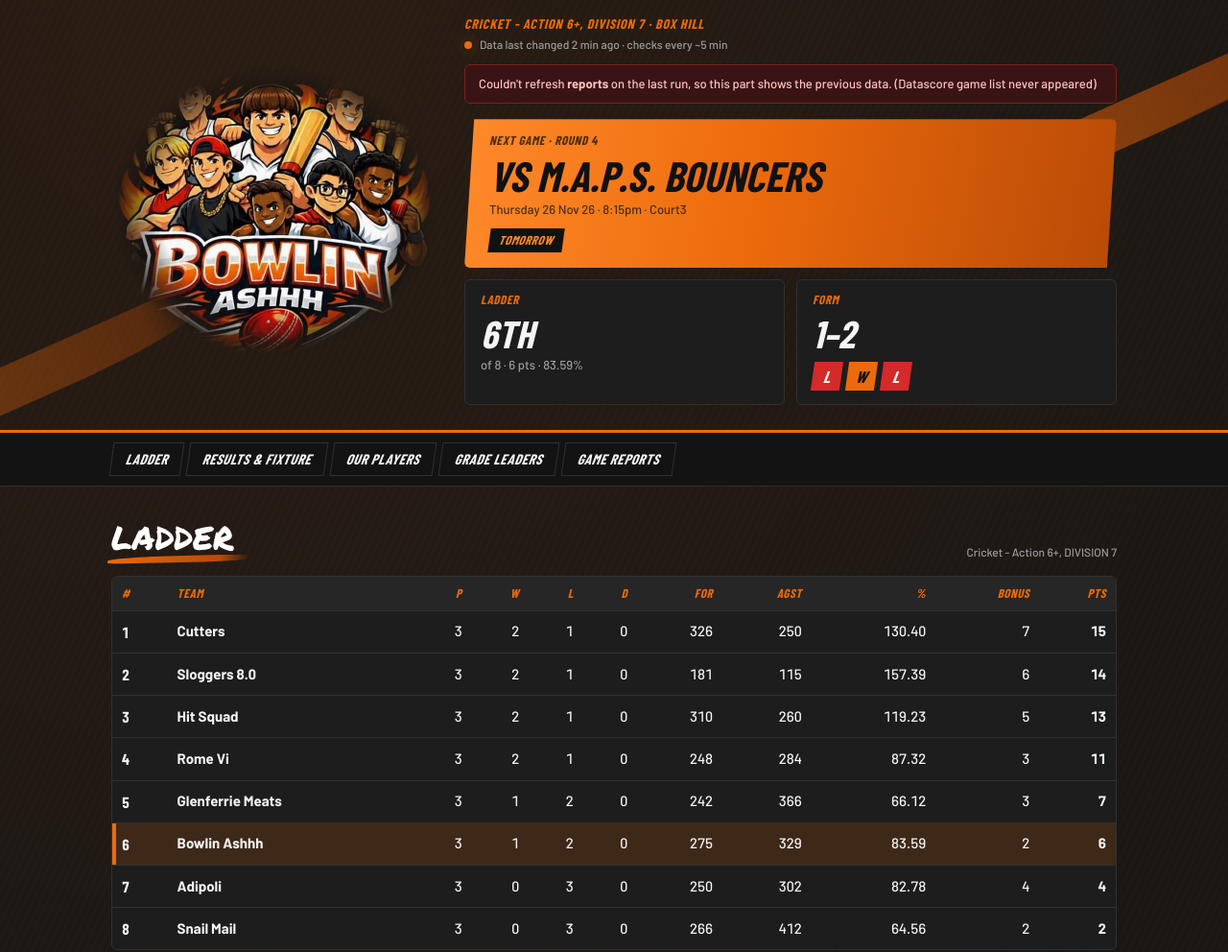
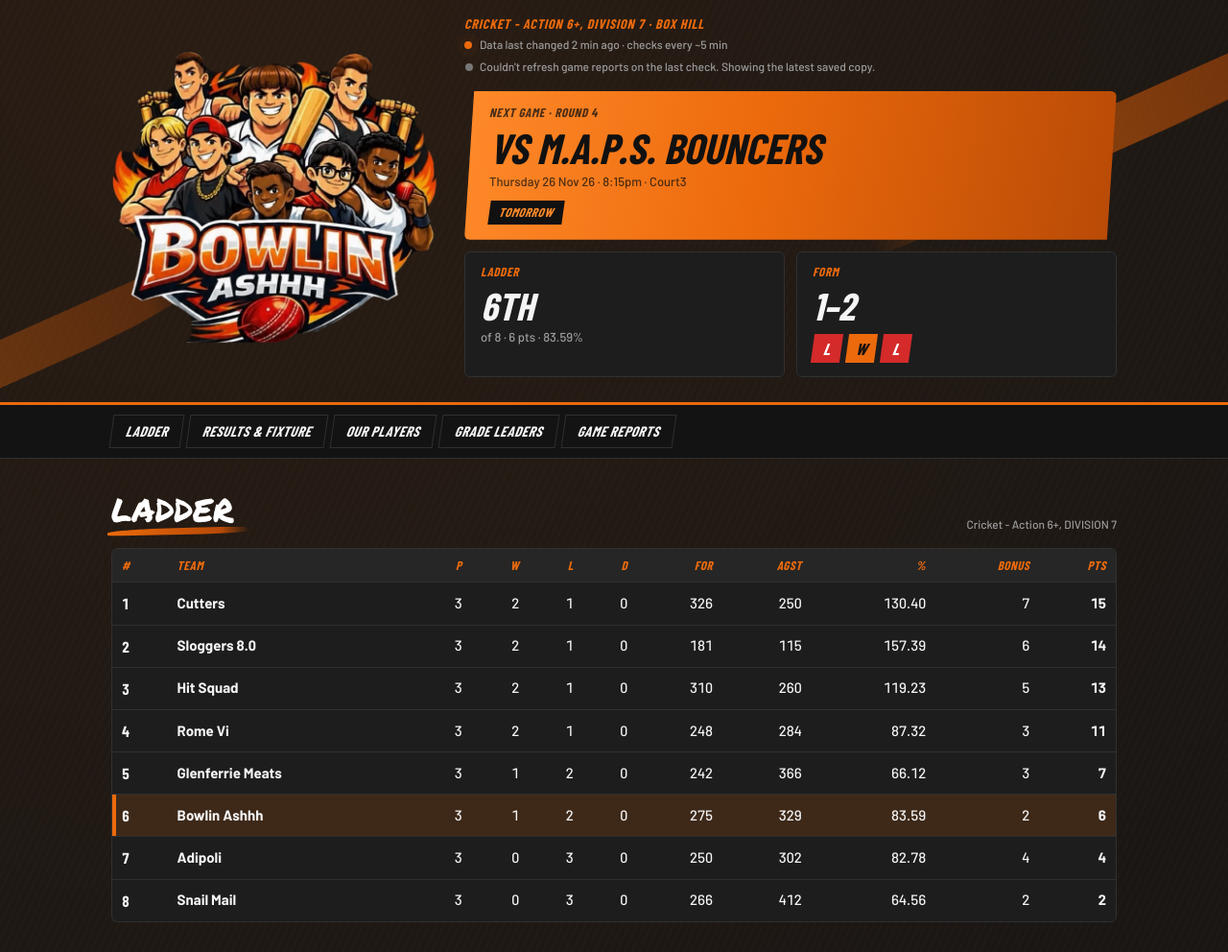
Before and after one commit to anthonysidotigh/bowlinash, a plain HTML site: page index.html in a window 1280 px wide. Shown: the top 992 px of the page at 96% size. Drawn offline with nearby package versions, Linux system fonts and the light colour scheme; a web font is replaced by a local one.

Commit message:
Transparent logo, quieter error notice, fix reopening the game list
- Logo cut out with a transparent background (no dark halo); webp
- Errors show as one short muted line; details in the tooltip
- Scraper: reopen Datascore's game list by typing then deleting one
  character (clicking only opens it the first time)

Co-Authored-By: Claude Opus 5.5 <noreply@anthropic.com>
Claude-Session: https://claude.ai/code/session_016d6NcDtGfNJtf4C2j2fdF6

```diff
--- a/index.html
+++ b/index.html
@@ -33,9 +33,7 @@
   .streak.s1{width:520px;right:-120px;top:120px}
   .streak.s2{width:380px;left:-160px;bottom:30px;opacity:.35}
   .head{position:relative;display:grid;grid-template-columns:minmax(0,340px) minmax(0,1fr);gap:28px;align-items:center}
-  .brand img{display:block;width:100%;height:auto;
-    -webkit-mask-image:radial-gradient(ellipse 50% 50% at 50% 50%,#000 70%,transparent 100%);
-            mask-image:radial-gradient(ellipse 50% 50% at 50% 50%,#000 70%,transparent 100%)}
+  .brand img{display:block;width:100%;height:auto}
   .eyebrow{font:italic 800 14px/1 var(--cond);letter-spacing:.06em;text-transform:uppercase;color:var(--orange)}
   .status{display:flex;gap:8px;align-items:center;font-size:12px;color:var(--muted);margin-top:6px}
   .dot{width:8px;height:8px;border-radius:50%;background:var(--orange);box-shadow:0 0 0 0 rgba(236,106,12,.6);animation:pulse 2s infinite;flex:none}
@@ -118,7 +116,7 @@
   .btn{font:italic 800 15px/1 var(--cond);text-transform:uppercase;background:none;color:var(--orange-hi);border:1px solid var(--orange-deep);
     padding:10px 16px;cursor:pointer;margin-top:12px;transform:skewX(-8deg)}
   .btn:hover,.btn:focus-visible{background:var(--orange);color:var(--ink);outline:none}
-  .err{background:#3a1414;border:1px solid #7a2020;color:#ffc2c2;border-radius:6px;padding:10px 14px;font-size:13px;margin-top:12px;overflow-wrap:anywhere}
+  .err{color:var(--muted);font-size:12px;margin-top:6px;padding-left:16px;position:relative;overflow-wrap:anywhere}.err::before{content:'';position:absolute;left:1px;top:5px;width:8px;height:8px;border-radius:50%;background:#777}
   footer{margin:44px 0 0;padding:22px 0 40px;border-top:3px solid var(--orange);color:var(--muted);font-size:12px}
   footer .tag{display:block;font:italic 900 20px/1.2 var(--cond);text-transform:uppercase;color:#fff;margin-bottom:6px}
   .empty{padding:16px;color:var(--muted)}
@@ -139,7 +137,7 @@
 <header>
   <div class="streak s1"></div><div class="streak s2"></div>
   <div class="wrap head">
-    <div class="brand"><img src="images/logo.jpg" alt="Bowlin Ashhh team logo" width="680" height="600"><h1 id="team" class="sr">Bowlin Ashhh</h1></div>
+    <div class="brand"><img src="images/logo.webp" alt="Bowlin Ashhh team logo" width="700" height="629"><h1 id="team" class="sr">Bowlin Ashhh</h1></div>
     <div>
       <div class="eyebrow" id="comp">Indoor cricket · Box Hill</div>
       <div class="status"><i class="dot" id="dot"></i><span id="updated">Loading…</span></div>
@@ -225,8 +223,9 @@ function render() {
   $('comp').textContent = (d.competition || 'Indoor cricket') + ' · Box Hill';
   $('ladderComp').textContent = d.competition || '';
   $('updated').textContent = d.updatedAt ? 'Data last changed ' + ago(d.updatedAt) + ' · checks every ~5 min' : '';
-  $('errors').innerHTML = d.errors ? Object.entries(d.errors).map(([k, v]) =>
-    `<div class="err">Couldn't refresh <b>${esc(k)}</b> on the last run, so this part shows the previous data. (${esc(v)})</div>`).join('') : '';
+  const errNames = {sportskeep: 'ladder & results', stats: 'player stats', reports: 'game reports'};
+  $('errors').innerHTML = d.errors ? `<div class="err" title="${esc(Object.entries(d.errors).map(([k, v]) => k + ': ' + v).join('\n'))}">
+    Couldn't refresh ${Object.keys(d.errors).map(k => esc(errNames[k] || k)).join(', ')} on the last check. Showing the latest saved copy.</div>` : '';
 
   // ---- hero
   const us = (d.ladder || []).find(r => same(r.team, team));
```
Also changed, not shown: images/logo.jpg (deleted), images/logo.webp (added), 1 other file.
